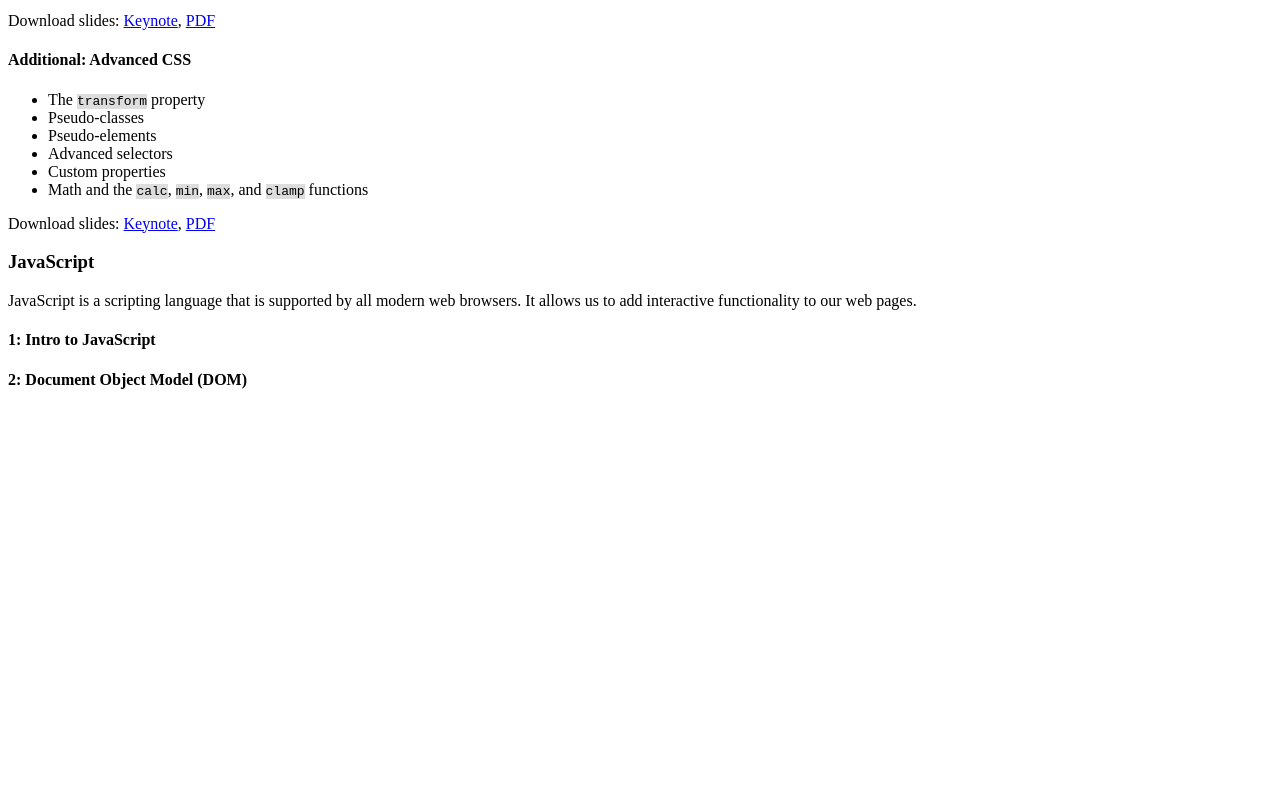
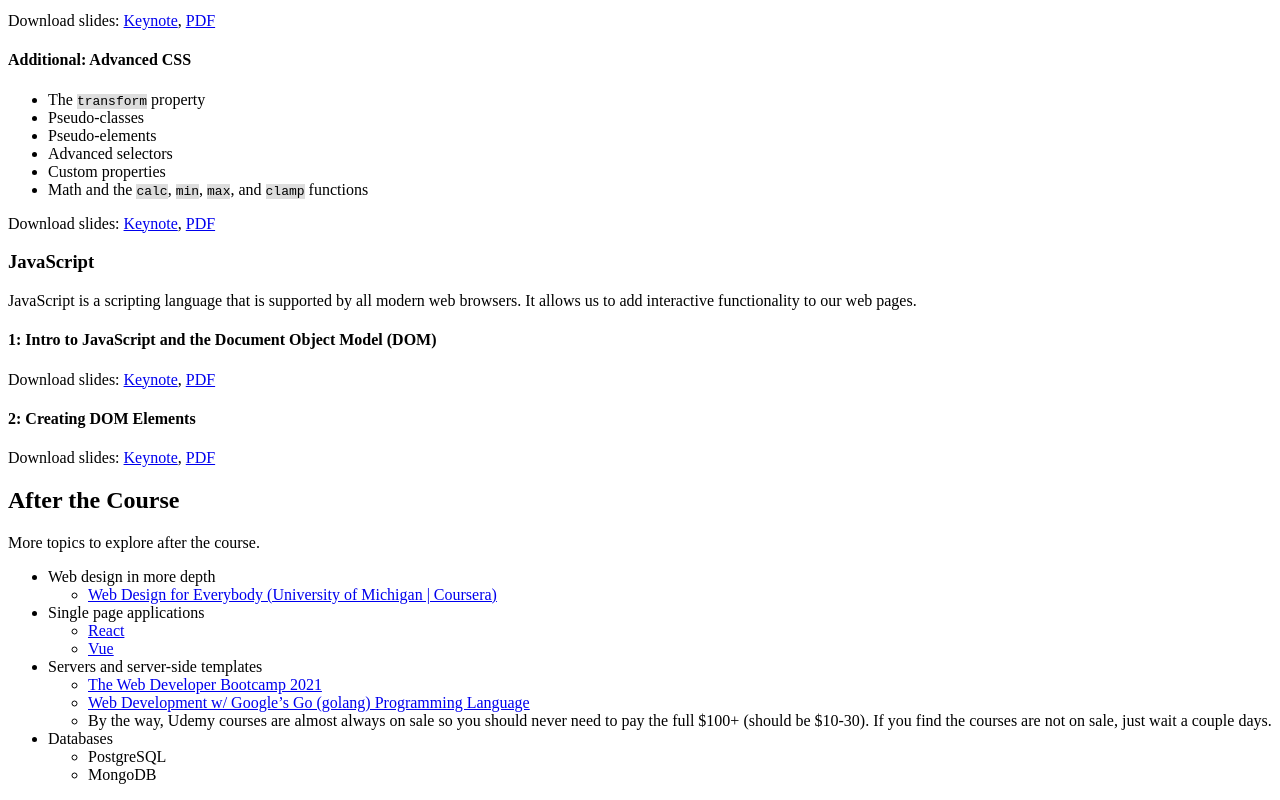
Before and after one commit to henrywoody/hw-summer-site, a plain HTML site: page web-design/index.html in a window 1280 px wide. Shown: the part 1738-2538 px from the top of the page. Before the commit the page ends 2148 px from the top, so only its background shows below. Drawn offline with Linux system fonts and the light colour scheme.

Commit message:
Adds "After the Course" sections for ProgKick and WebDes
Adds "After the Course" sections to the Programming Kickstart and Web
Design course pages with additional content to explore after the course
is over.

```diff
--- a/web-design/index.html
+++ b/web-design/index.html
@@ -259,13 +259,68 @@
                 </p>
 
                 <section>
-                    <h4>1: Intro to JavaScript</h4>
+                    <h4>1: Intro to JavaScript and the Document Object Model (DOM)</h4>
+
+                    <p>
+                        Download slides: <a href="https://hw-summer-woody.s3.us-west-1.amazonaws.com/2021/js1.key" target="_blank">Keynote</a>, <a href="https://hw-summer-woody.s3.us-west-1.amazonaws.com/2021/js1.pdf" target="_blank">PDF</a>
+                    </p>
                 </section>
 
                 <section>
-                    <h4>2: Document Object Model (DOM)</h4>
+                    <h4>2: Creating DOM Elements</h4>
+
+                    <p>
+                        Download slides: <a href="https://hw-summer-woody.s3.us-west-1.amazonaws.com/2021/js2.key" target="_blank">Keynote</a>, <a href="https://hw-summer-woody.s3.us-west-1.amazonaws.com/2021/js2.pdf" target="_blank">PDF</a>
+                    </p>
                 </section>
             </section>
+        </article>
+
+        <article>
+            <h2>After the Course</h2>
+
+            <p>
+                More topics to explore after the course.
+            </p>
+
+            <ul>
+                <li>
+                    Web design in more depth
+                    <ul>
+                        <li><a href="https://www.coursera.org/specializations/web-design" target="_blank">Web Design for Everybody (University of Michigan | Coursera)</a></li>
+                    </ul>
+                </li>
+
+                <li>
+                    Single page applications
+                    <ul>
+                        <li><a href="https://reactjs.org" target="_blank">React</a></li>
+                        <li><a href="https://vuejs.org" target="_blank">Vue</a></li>
+                    </ul>
+                </li>
+
+                <li>
+                    Servers and server-side templates
+                    <ul>
+                        <li><a href="https://www.udemy.com/course/the-web-developer-bootcamp" target="_blank">The Web Developer Bootcamp 2021</a></li>
+                        <li><a href="https://www.udemy.com/course/go-programming-language/" target="_blank">Web Development w/ Google’s Go (golang) Programming Language</a></li>
+                        <li>
+                            <aside>
+                                By the way, Udemy courses are almost always on sale so you should never need to pay the full $100+ (should be $10-30).
+                                If you find the courses are not on sale, just wait a couple days.
+                            </aside>
+                        </li>
+                    </ul>
+                </li>
+
+                <li>
+                    Databases
+                    <ul>
+                        <li>PostgreSQL</li>
+                        <li>MongoDB</li>
+                    </ul>
+                </li>
+            </ul>
         </article>
     </main>
 </body>
```
Also changed, not shown: programming-kickstart/index.html (+23 -0 lines).
